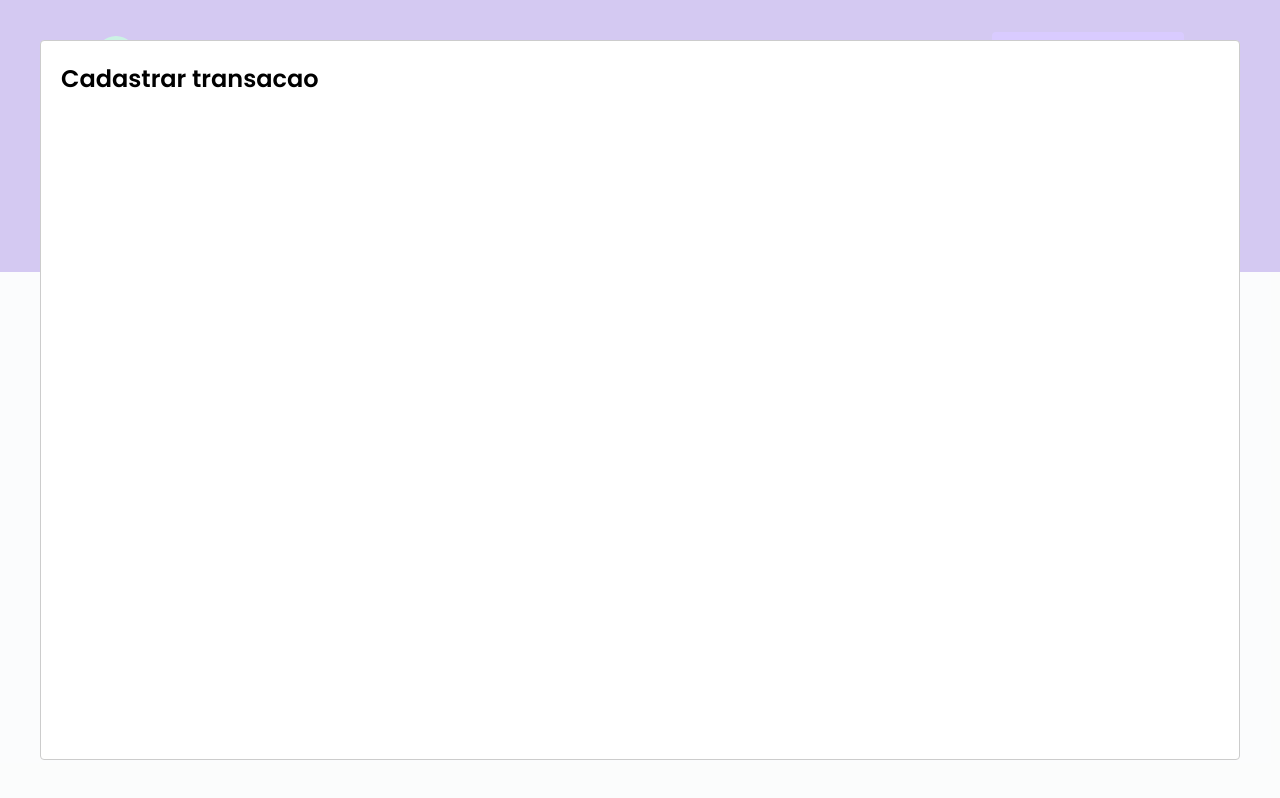
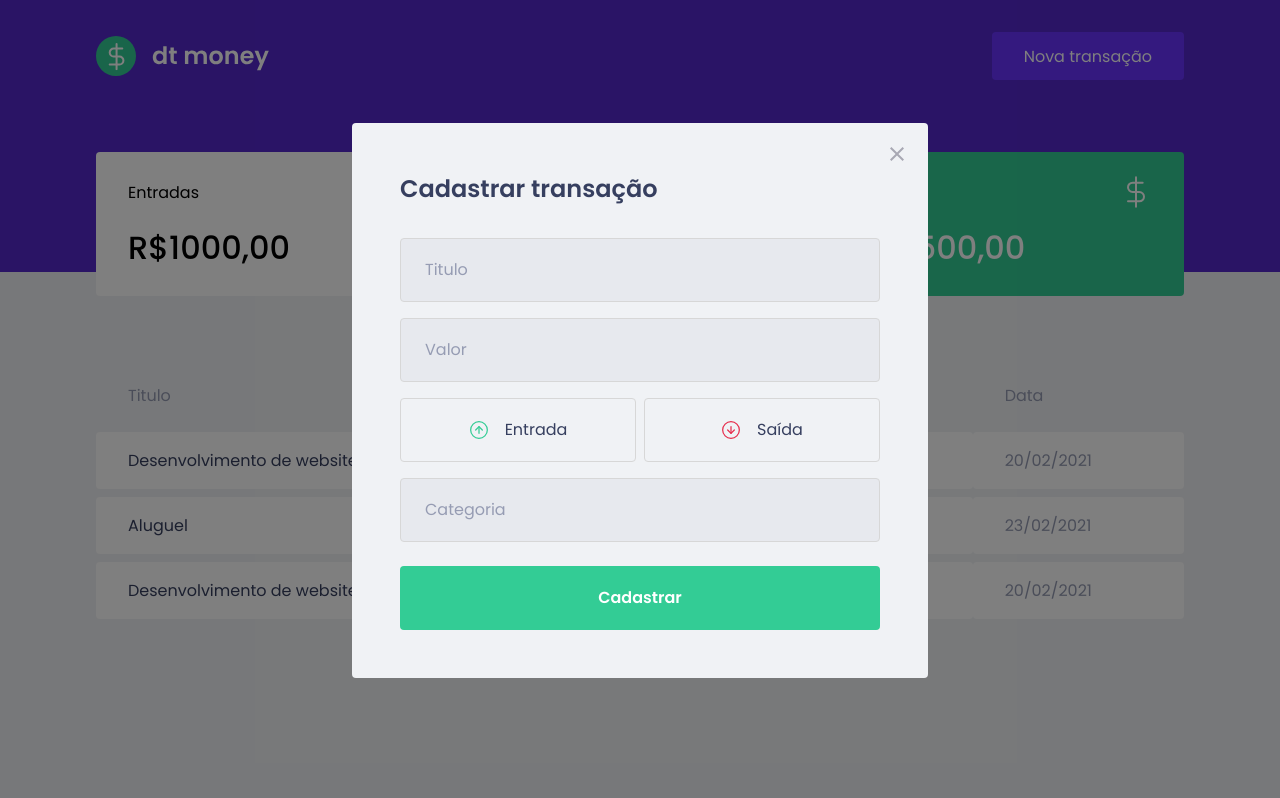
Before and after one commit to PauloMarolla/DtMoney-Projeto-Rocktseat-Modulo-2, a React (Create React App) app: page / in a window 1280 px wide. Both pictures are taken after a click on the button "Nova transação". Built offline with nearby package versions, Linux system fonts and the light colour scheme; no server answers; what miragejs would draw is missing.

Commit message:
modal para lançar transacoes

```diff
--- a/package.json
+++ b/package.json
@@ -12,6 +12,7 @@
     "@types/react-dom": "^17.0.0",
     "axios": "^0.21.1",
     "miragejs": "^0.1.41",
+    "polished": "^4.1.1",
     "react": "^17.0.1",
     "react-dom": "^17.0.1",
     "react-modal": "^3.12.1",
--- a/src/App.tsx
+++ b/src/App.tsx
@@ -4,6 +4,7 @@ import { GlobalStyle } from './styled/global';
 import { Header } from './components/Header/index'
 import { Dashboard } from './components/Dashboard';
 import { createServer } from 'miragejs'
+import { NewTransactionsMOdal } from './components/NewTransactionsModal';
 
 createServer({
   routes() {
@@ -42,12 +43,9 @@ function App() {
     <>
       <Header onOpenNewTransactionModal={handleOpenNewTransactionModal} />
       <Dashboard />
-      <Modal
-          onRequestClose={handleCloseNewTransactionModal}
-          isOpen={isNewTransactionModalOpen}
-        >
-          <h2>Cadastrar transacao</h2>
-        </Modal>
+      <NewTransactionsMOdal
+      isOpen={isNewTransactionModalOpen}
+      onRequestClose={handleCloseNewTransactionModal} />
       <GlobalStyle />
     </>
   );
--- a/src/components/Header/index.tsx
+++ b/src/components/Header/index.tsx
@@ -1,8 +1,5 @@
-import { useState } from 'react'
 import logoImg from '../../assets/logo.svg'
-import Modal from 'react-modal'
 import { Container, Content } from './styles'
-
 interface HeaderProps {
   onOpenNewTransactionModal: () => void;
 }
--- /dev/null
+++ b/src/components/NewTransactionsModal/index.tsx
@@ -0,0 +1,64 @@
+import Modal from 'react-modal'
+import { Container, TransactionTypeContainer } from './styles'
+import closeImg from '../../assets/close.svg'
+import incomeImg from '../../assets/income.svg'
+import outcomeImg from '../../assets/outcome.svg'
+
+interface NewTransactionModalProps {
+  isOpen: boolean;
+  onRequestClose: () => void;
+}
+
+export const NewTransactionsMOdal = ({isOpen, onRequestClose}: NewTransactionModalProps) => {
+  return (
+    <Modal
+    onRequestClose={onRequestClose}
+    isOpen={isOpen}
+    overlayClassName="react-modal-overlay"
+    className="react-modal-content"
+    >
+      <button className="react-modal-close" type="button" onClick={onRequestClose}>
+        <img src={closeImg} alt="Fechar modal"/>
+      </button>
+
+      <Container>
+        <h2>Cadastrar transação</h2>
+
+        <input
+          placeholder="Titulo"
+
+        />
+
+        <input
+          placeholder="Valor"
+          type="number"
+        />
+
+        <TransactionTypeContainer>
+          <button
+            type="button"
+          >
+            <img src={incomeImg} alt="Entrada"/>
+            <span>Entrada</span>
+          </button>
+
+          <button
+            type="button"
+          >
+            <img src={outcomeImg} alt="saída"/>
+            <span>Saída</span>
+          </button>
+        </TransactionTypeContainer>
+
+        <input
+          placeholder="Categoria"
+        />
+
+        <button type="submit">
+          Cadastrar
+        </button>
+
+      </Container>
+    </Modal>
+  )
+}
--- /dev/null
+++ b/src/components/NewTransactionsModal/styles.ts
@@ -0,0 +1,85 @@
+import styled from 'styled-components'
+import { darken } from 'polished';
+
+export const Container = styled.form`
+  h2 {
+    color: var(--text-title);
+    font-size: 1.5rem;
+    margin-bottom: 2rem;
+  }
+
+  input {
+    width: 100%;
+    padding: 0 1.5rem;
+    height: 4rem;
+    border-radius: 0.25rem;
+    background: #e7e9ee;
+    border: 1px solid #d7d7d7;
+    font-weight: 400;
+    font-size: 1rem;
+
+    &::placeholder {
+      color: var(--text-body);
+    }
+
+    & + input {
+      margin-top: 1rem;
+    }
+  }
+
+  button[type="submit"] {
+      width: 100%;
+      padding: 0 1.5rem;
+      height: 4rem;
+      background: var(--green);
+      color: #fff;
+      border-radius: 0.25rem;
+      border: 0;
+      font-size: 1rem;
+      margin-top: 1.5rem;
+      font-weight: 600;
+      transition: .2s;
+
+      &:hover {
+        filter: brightness(0.9)
+      }
+    }
+
+
+`
+
+export const TransactionTypeContainer = styled.div`
+  margin: 1rem 0;
+  display: grid;
+  grid-template-columns: 1fr 1fr;
+  gap: 0.5rem;
+
+  button {
+    height: 4rem;
+    border: 1px solid #d7d7d7;
+    border-radius: 0.25rem;
+    background: transparent;
+    display: flex;
+    align-items: center;
+    justify-content: center;
+
+    transition: border-color .2s;
+
+    &:hover {
+      border-color: ${darken(0.1, '#d7d7d7')}
+    }
+
+    img {
+      width: 20px;
+      height: 20px;
+    }
+
+    span {
+      display: inline-block;
+      margin-left: 1rem;
+      font-size: 1rem;
+      color: var(--text-title);
+    }
+  }
+
+`
--- a/src/styled/global.ts
+++ b/src/styled/global.ts
@@ -52,4 +52,40 @@ export const GlobalStyle = createGlobalStyle`
     cursor: not-allowed;
   }
 
+  .react-modal-overlay {
+    background: rgba(0,0,0,0.5);
+    position: fixed;
+    top: 0;
+    bottom: 0;
+    left: 0;
+    right: 0;
+
+    display: flex;
+    align-items: center;
+    justify-content: center;
+  }
+
+  .react-modal-content {
+    width: 100%;
+    max-width: 576px;
+    background: var(--background);
+    padding: 3rem;
+    position: relative;
+    border-radius: 0.25rem;
+  }
+
+  .react-modal-close {
+      position: absolute;
+      right: 1.5rem;
+      top: 1.5rem;
+      border: 0;
+      background: transparent;
+      transition: .2s;
+
+      &:hover {
+        filter: brightness(0.8);
+      }
+
+    }
+
 `
```
Also changed, not shown: 1 other file (tests, documents, lock files or other folders).
